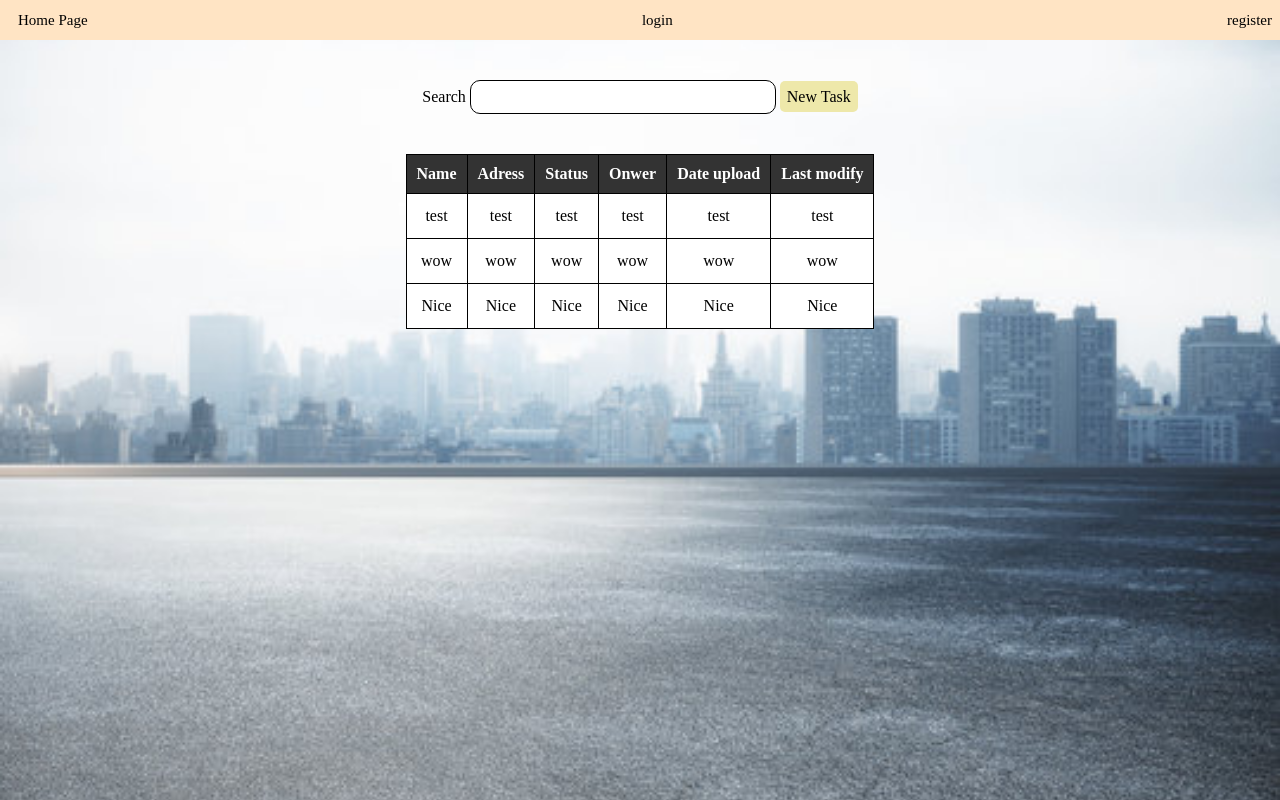
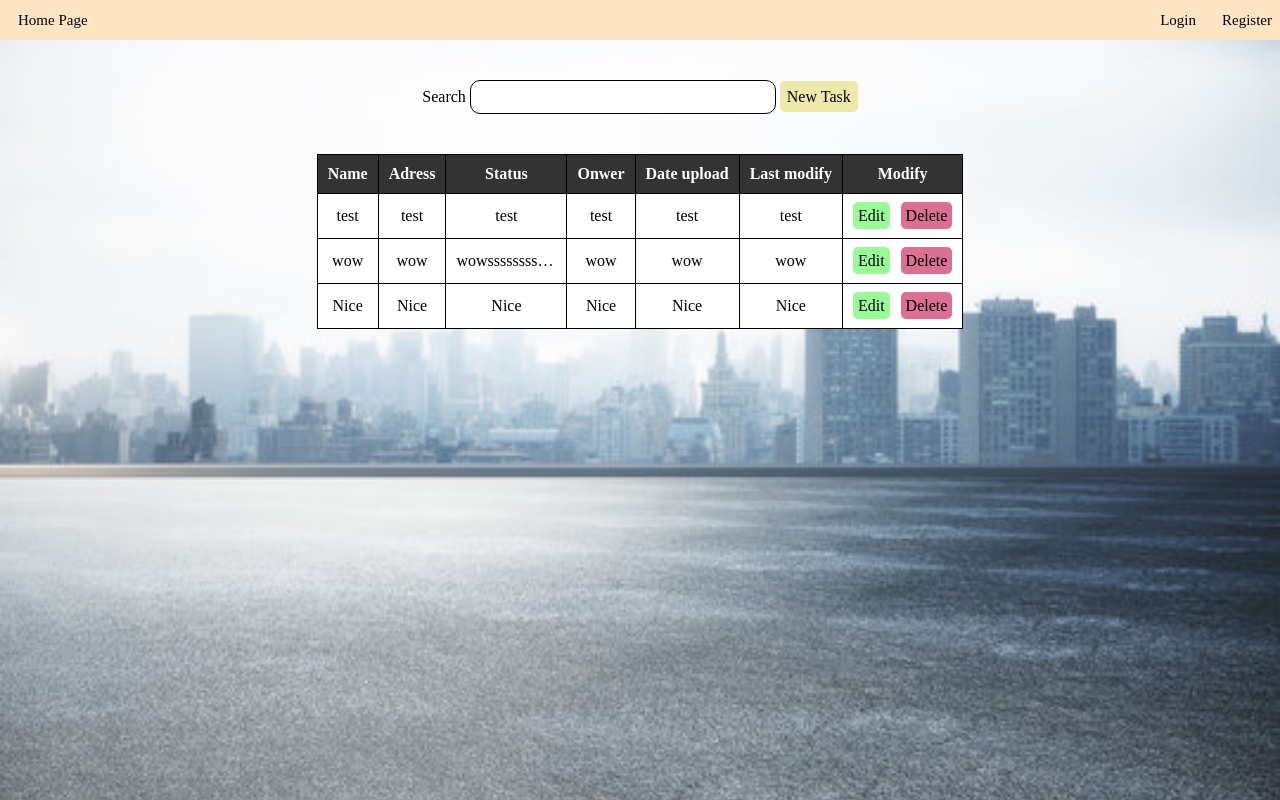
Before and after one commit to 6410685108/CN332-DAOO, a Django app: page / in a window 1280 px wide. Run offline with Django 5.2, Linux system fonts and the light colour scheme.

Commit message:
update html

```diff
--- a/mywebapp/users/templates/users/index.html
+++ b/mywebapp/users/templates/users/index.html
@@ -10,10 +10,13 @@
         <header class="head">
             <a href="/">Home Page</a>
             {% if user.is_authenticated %}
-                <a href="{% url 'logout' %}">logout</a>
+                <a href="{% url 'logout' %}">Logout</a>
             {% else %}
-                <a href="/login">login</a>
-                <a href="/register">register</a>
+                <div class="right">
+                    <a href="/login">Login</a>
+                    <a href="/register">Register</a>
+                </div>
+
             {% endif %}
         </header>
         <div class="main">
@@ -33,30 +36,49 @@
                         <th>Onwer</th>
                         <th>Date upload</th>
                         <th>Last modify</th>
+                        <th>Modify</th>
                     </tr>
                     <tr>
-                        <td><a href="./task.html">test</a></td>
-                        <td><a href="">test</a></td>
-                        <td><a href="">test</a></td>
-                        <td><a href="">test</a></td>
-                        <td><a href="">test</a></td>
-                        <td><a href="">test</a></td>
+                        <td>test</td>
+                        <td>test</td>
+                        <td>test</td>
+                        <td>test</td>
+                        <td>test</td>
+                        <td>test</td>
+                        <td>
+                            <div>
+                                <a href="" class="edit">Edit</a>
+                                <a href="" class="delete">Delete</a>
+                            </div>
+                        </td>
                     </tr>
                     <tr>
-                        <td><a href="">wow</a></td>
-                        <td><a href="">wow</a></td>
-                        <td><a href="">wow</a></td>
-                        <td><a href="">wow</a></td>
-                        <td><a href="">wow</a></td>
-                        <td><a href="">wow</a></td>
+                        <td>wow</td>
+                        <td>wow</td>
+                        <td>wowsssssssssssssssssssss</td>
+                        <td>wow</td>
+                        <td>wow</td>
+                        <td>wow</td>
+                        <td>
+                            <div>
+                                <a href="" class="edit">Edit</a>
+                                <a href="" class="delete">Delete</a>
+                            </div>
+                        </td>
                     </tr>
                     <tr>
-                        <td><a href="">Nice</a></td>
-                        <td><a href="">Nice</a></td>
-                        <td><a href="">Nice</a></td>
-                        <td><a href="">Nice</a></td>
-                        <td><a href="">Nice</a></td>
-                        <td><a href="">Nice</a></td>
+                        <td>Nice</td>
+                        <td>Nice</td>
+                        <td>Nice</td>
+                        <td>Nice</td>
+                        <td>Nice</td>
+                        <td>Nice</td>
+                        <td>
+                            <div>
+                                <a href="" class="edit">Edit</a>
+                                <a href="" class="delete">Delete</a>
+                            </div>
+                        </td>
                     </tr>
                 </table>
             </div>
--- a/mywebapp/users/templates/users/login.html
+++ b/mywebapp/users/templates/users/login.html
@@ -14,7 +14,7 @@
             <a href="/">Home Page</a>
             {% if user.is_authenticated %}
             {% else %}
-                <a href="/register">register</a>
+                <a href="/register" class="Right">register</a>
             {% endif %}
         </header>
     </div>
```
